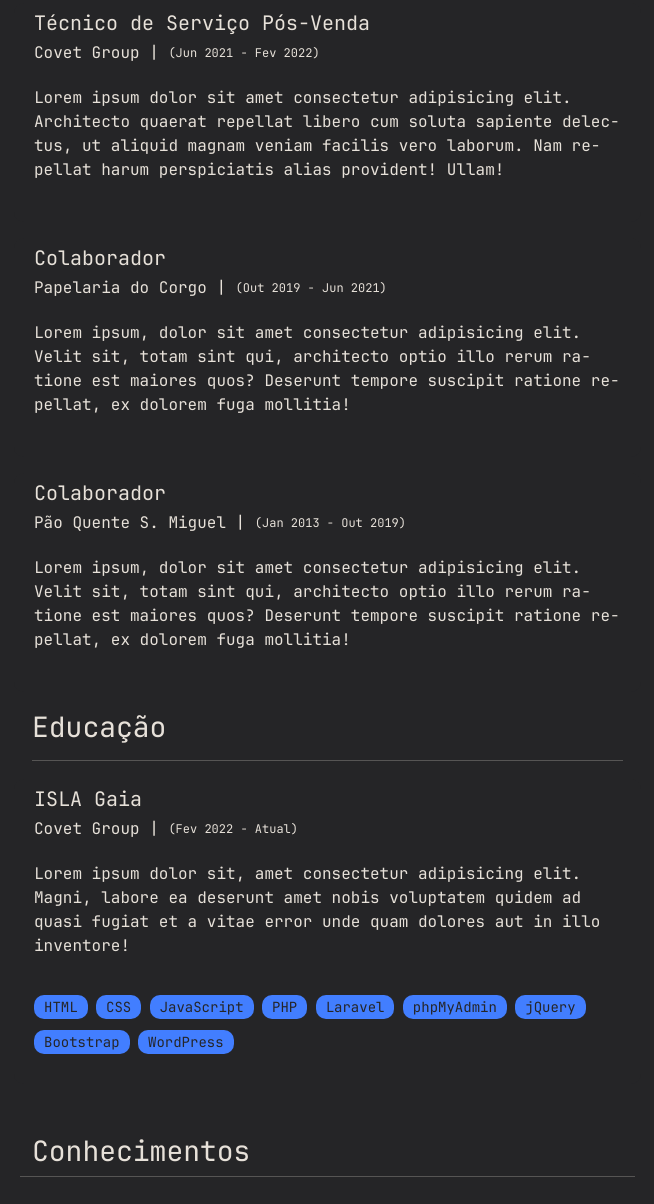
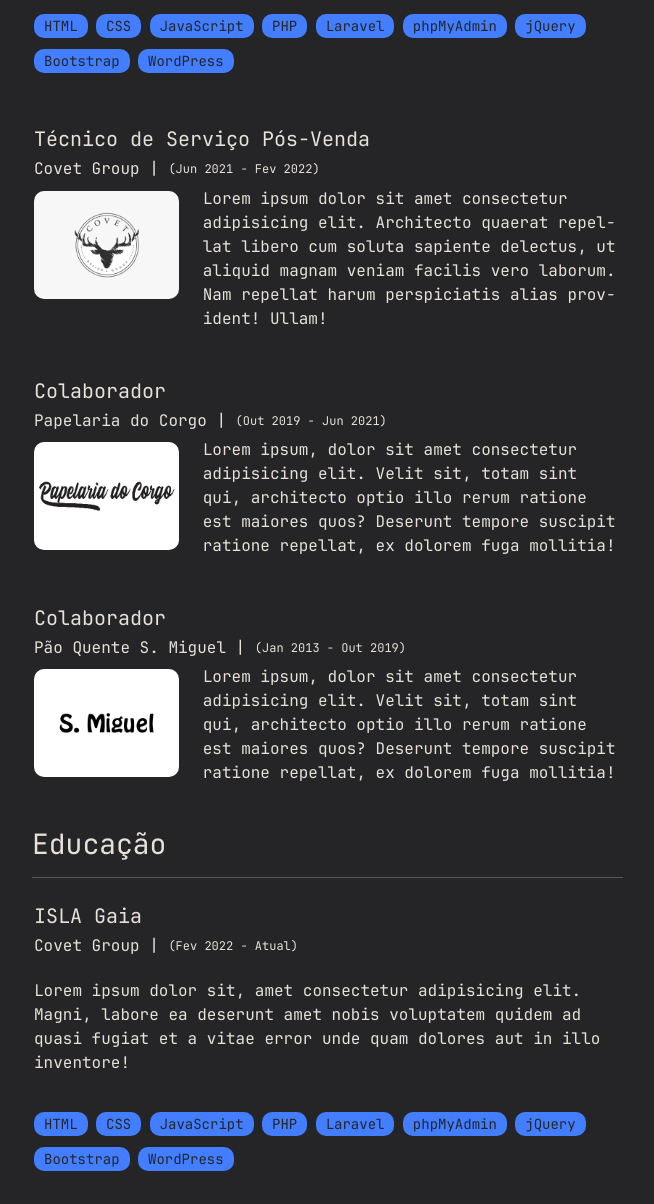
Before and after one commit to schiban/portfolio, a plain HTML site: page index.html in a window 1280 px wide. Shown: the part 833-2037 px from the top of the page, without its empty margins (545-1199 px from the left). Drawn offline with nearby package versions, Linux system fonts and the light colour scheme; a script that the page names is missing.

Commit message:
Added work images and hover effects

```diff
--- a/assets/css/index.css
+++ b/assets/css/index.css
@@ -281,3 +281,28 @@ ul {
 p {
     font-size: 14px;
 }
+
+/* effect-shine */
+.effect-shine {
+    border-radius: 10px;
+}
+
+.effect-shine:hover,
+.tags span:hover {
+    background: linear-gradient(-75deg, #134B70 0%, #508C9B 100%);
+    color: white;
+    -webkit-mask-image: linear-gradient(-75deg, rgba(0,0,0,.6) 30%, #000 50%, rgba(0,0,0,.6) 70%);
+    -webkit-mask-size: 200%;
+    animation: shine 2s infinite;
+    transition-duration: 500ms;
+}
+
+@-webkit-keyframes shine {
+    from {
+        -webkit-mask-position: 150%;
+    }
+
+    to {
+        -webkit-mask-position: -50%;
+    }
+}
--- a/index.html
+++ b/index.html
@@ -46,6 +46,7 @@
             </div>
         </div>
         <div class="row mx-auto">
+            <!-- Left -->
             <div class="col-12 col-lg-5 my-6">
                 <div class="header-content">
                     <div class="row px-2">
@@ -94,9 +95,10 @@
                     </div>
                 </div>
             </div>
-
+            <!-- Right -->
             <div class="col-12 col-lg-7 my-6">
                 <div class="container-fluid">
+                    <!--/ About /-->
                     <div class="row mt-0 mb-5 p-2" id="about">
                         <div class="col-12">
                             <div class="pt">
@@ -111,6 +113,7 @@
                             </div>
                         </div>
                     </div>
+                    <!--/ Experience /-->
                     <div class="row" id="experience">
                         <div class="col-12">
                             <h3>
@@ -120,8 +123,7 @@
                             <hr>
                         </div>
                     </div>
-
-                    <!--/ Web Developer - Covet Group /-->
+                    <!--/ Web Developer | Covet Group /-->
                     <div class="row description-block mt-0 mb-3 p-2">
                         <div class="col-12">
                             <h5>Web Developer</h5>
@@ -130,8 +132,22 @@
                                 <span class="en job-date">(Feb 2022 - Present)</span>
                             </h6>
                         </div>
+                        <div class="col-3 p-1 mx-2">
+                            <a href="https://essentialhome.eu/">
+                                <img src="assets/img/essential-home.png" alt="" class="effect-shine">
+                            </a>
+                        </div>
+                        <div class="col-3 p-1">
+                            <a href="https://deligtfull.eu/">
+                                <img src="assets/img/delightfull.png" alt="" class="effect-shine">
+                            </a>
+                        </div>
+                        <div class="col-3 p-1">
+                            <a href="https://midcenturyclub.com/">
+                                <img src="assets/img/mid-century-club-w.png" alt="" class="effect-shine">
+                            </a>
+                        </div>
                         <div class="col-12 my-3">
-                            <a href="https://essentialhome.eu/">
                             <ul class="pt">
                                 <li>Manutenção de 3 websites e respetivas bases de dados</li>
                                 <li>Otimização do desempenho</li>
@@ -147,6 +163,134 @@
                                 <li>Integrating forms with Salesforc</li>
                                 <li>Development of auto-response emails and newsletters</li>
                                 <li>Continuous updating and addition of new functionalities and interactive behaviors</li>
+                            </ul>
+                        </div>
+                        <div class="col-12">
+                            <p class="tags">
+                                <span>HTML</span>
+                                <span>CSS</span>
+                                <span>JavaScript</span>
+                                <span>PHP</span>
+                                <span>Laravel</span>
+                                <span>phpMyAdmin</span>
+                                <span>jQuery</span>
+                                <span>Bootstrap</span>
+                                <span>WordPress</span>
+                            </p>
+                        </div>
+                    </div>
+                    <!--/ Customer Service | Covet Group /-->
+                    <div class="row description-block mt-0 mb-3 p-2">
+                        <div class="col-12">
+                            <h5>
+                                <span class="pt">Técnico de Serviço Pós-Venda</span>
+                                <span class="en">Customer Service</span>
+                            </h5>
+                            <h6>Covet Group |
+                                <span class="pt job-date">(Jun 2021 - Fev 2022)</span>
+                                <span class="en job-date">(Jun 2021 - Feb 2022)</span>
+                            </h6>
+                        </div>
+                        <div class="col-3 p-1 mx-2">
+                            <a href="/">
+                                <img src="assets/img/covet-group.png" alt="" class="effect-shine">
+                            </a>
+                        </div>
+                        <div class="col">
+                            <a href="https://essentialhome.eu/">
+                                <ul class="pt">
+                                    <li>Lorem ipsum dolor sit amet consectetur adipisicing elit. Architecto quaerat repellat libero cum soluta sapiente delectus, ut aliquid magnam veniam facilis vero laborum. Nam repellat harum perspiciatis alias provident! Ullam!</li>
+                                </ul>
+                                <ul class="en">
+                                    <li>Lorem ipsum dolor sit amet consectetur adipisicing elit. Architecto quaerat repellat libero cum soluta sapiente delectus, ut aliquid magnam veniam facilis vero laborum. Nam repellat harum perspiciatis alias provident! Ullam!</li>
+                                </ul>
+                            </a>
+                        </div>
+                    </div>
+                    <!--/ Papelaria do Corgo /-->
+                    <div class="row description-block mt-0 mb-3 p-2">
+                        <div class="col-12">
+                            <h5>
+                                <span class="pt">Colaborador</span>
+                                <span class="en">Stationery Clerk</span>
+                            </h5>
+                            <h6>Papelaria do Corgo |
+                                <span class="pt job-date">(Out 2019 - Jun 2021)</span>
+                                <span class="en job-date">(Oct 2019 - Jun 2021)</span>
+                            </h6>
+                        </div>
+                        <div class="col-3 p-1 mx-2">
+                            <a href="">
+                                <img src="assets/img/papelaria-do-corgo.png" alt="" class="effect-shine">
+                            </a>
+                        </div>
+                        <div class="col">
+                            <a href="https://essentialhome.eu/">
+                                <ul class="pt">
+                                    <li>Lorem ipsum, dolor sit amet consectetur adipisicing elit. Velit sit, totam sint qui, architecto optio illo rerum ratione est maiores quos? Deserunt tempore suscipit ratione repellat, ex dolorem fuga mollitia!</li>
+                                </ul>
+                                <ul class="en">
+                                    <li>Lorem ipsum, dolor sit amet consectetur adipisicing elit. Velit sit, totam sint qui, architecto optio illo rerum ratione est maiores quos? Deserunt tempore suscipit ratione repellat, ex dolorem fuga mollitia!</li>
+                                </ul>
+                            </a>
+                        </div>
+                    </div>
+
+                    <!--/ Pão Quente S. Miguel /-->
+                    <div class="row description-block mt-0 mb-3 p-2">
+                        <div class="col-12">
+                            <h5>
+                                <span class="pt">Colaborador</span>
+                                <span class="en">Bakery Clerk</span>
+                            </h5>
+                            <h6>Pão Quente S. Miguel |
+                                <span class="pt job-date">(Jan 2013 - Out 2019)</span>
+                                <span class="en job-date">(Jan 2013 - Oct 2019)</span>
+                            </h6>
+                        </div>
+                        <div class="col-3 p-1 mx-2">
+                            <a href="/">
+                                <img src="assets/img/s-miguel.png" alt="" class="effect-shine">
+                            </a>
+                        </div>
+                        <div class="col">
+                            <a href="https://essentialhome.eu/">
+                                <ul class="pt">
+                                    <li>Lorem ipsum, dolor sit amet consectetur adipisicing elit. Velit sit, totam sint qui, architecto optio illo rerum ratione est maiores quos? Deserunt tempore suscipit ratione repellat, ex dolorem fuga mollitia!</li>
+                                </ul>
+                                <ul class="en">
+                                    <li>Lorem ipsum, dolor sit amet consectetur adipisicing elit. Velit sit, totam sint qui, architecto optio illo rerum ratione est maiores quos? Deserunt tempore suscipit ratione repellat, ex dolorem fuga mollitia!</li>
+                                </ul>
+                            </a>
+                        </div>
+                    </div>
+                    <!--/ Education /-->
+                    <div class="row" id="education">
+                        <div class="col-12">
+                            <h3>
+                                <span class="pt">Educação</span>
+                                <span class="en">Education</span>
+                            </h3>
+                            <hr>
+                        </div>
+                    </div>
+
+                    <!--/ ISLA Gaia /-->
+                    <div class="row description-block mt-0 mb-5 p-2">
+                        <div class="col-12">
+                            <h5>ISLA Gaia</h5>
+                            <h6>Covet Group |
+                                <span class="pt job-date">(Fev 2022 - Atual)</span>
+                                <span class="en job-date">(Feb 2022 - Present)</span>
+                            </h6>
+                        </div>
+                        <div class="col-12 my-3">
+                            <a href="https://essentialhome.eu/">
+                                <ul class="pt">
+                                    <li>Lorem ipsum dolor sit, amet consectetur adipisicing elit. Magni, labore ea deserunt amet nobis voluptatem quidem ad quasi fugiat et a vitae error unde quam dolores aut in illo inventore!</li>
+                                </ul>
+                                <ul class="en">
+                                    <li>Lorem ipsum dolor sit, amet consectetur adipisicing elit. Magni, labore ea deserunt amet nobis voluptatem quidem ad quasi fugiat et a vitae error unde quam dolores aut in illo inventore!</li>
                                 </ul>
                             </a>
                         </div>
@@ -165,92 +309,10 @@
                         </div>
                     </div>
 
-                    <!--/ Customer Service | Covet Group /-->
-                    <div class="row description-block mt-0 mb-3 p-2">
-                        <div class="col-12">
-                            <h5>
-                                <span class="pt">Técnico de Serviço Pós-Venda</span>
-                                <span class="en">Customer Service</span>
-                            </h5>
-                            <h6>Covet Group |
-                                <span class="pt job-date">(Jun 2021 - Fev 2022)</span>
-                                <span class="en job-date">(Jun 2021 - Feb 2022)</span>
-                            </h6>
-                        </div>
-                        <div class="col-12 my-3">
-                            <a href="https://essentialhome.eu/">
-                                <ul class="pt">
-                                    <li>Lorem ipsum dolor sit amet consectetur adipisicing elit. Architecto quaerat repellat libero cum soluta sapiente delectus, ut aliquid magnam veniam facilis vero laborum. Nam repellat harum perspiciatis alias provident! Ullam!</li>
-                                </ul>
-                                <ul class="en">
-                                    <li>Lorem ipsum dolor sit amet consectetur adipisicing elit. Architecto quaerat repellat libero cum soluta sapiente delectus, ut aliquid magnam veniam facilis vero laborum. Nam repellat harum perspiciatis alias provident! Ullam!</li>
-                                </ul>
-                            </a>
-                        </div>
-                    </div>
-
-                    <!--/ Colaborador | Papelaria do Corgo /-->
-                    <div class="row description-block mt-0 mb-3 p-2">
-                        <div class="col-12">
-                            <h5>
-                                <span class="pt">Colaborador</span>
-                                <span class="en">Stationery Clerk</span>
-                            </h5>
-                            <h6>Papelaria do Corgo |
-                                <span class="pt job-date">(Out 2019 - Jun 2021)</span>
-                                <span class="en job-date">(Oct 2019 - Jun 2021)</span>
-                            </h6>
-                        </div>
-                        <div class="col-12 my-3">
-                            <a href="https://essentialhome.eu/">
-                                <ul class="pt">
-                                    <li>Lorem ipsum, dolor sit amet consectetur adipisicing elit. Velit sit, totam sint qui, architecto optio illo rerum ratione est maiores quos? Deserunt tempore suscipit ratione repellat, ex dolorem fuga mollitia!</li>
-                                </ul>
-                                <ul class="en">
-                                    <li>Lorem ipsum, dolor sit amet consectetur adipisicing elit. Velit sit, totam sint qui, architecto optio illo rerum ratione est maiores quos? Deserunt tempore suscipit ratione repellat, ex dolorem fuga mollitia!</li>
-                                </ul>
-                            </a>
-                        </div>
-                    </div>
-
-                    <!--/ Colaborador | Pão Quente S. Miguel /-->
-                    <div class="row description-block mt-0 mb-3 p-2">
-                        <div class="col-12">
-                            <h5>
-                                <span class="pt">Colaborador</span>
-                                <span class="en">Bakery Clerk</span>
-                            </h5>
-                            <h6>Pão Quente S. Miguel |
-                                <span class="pt job-date">(Jan 2013 - Out 2019)</span>
-                                <span class="en job-date">(Jan 2013 - Oct 2019)</span>
-                            </h6>
-                        </div>
-                        <div class="col-12 my-3">
-                            <a href="https://essentialhome.eu/">
-                                <ul class="pt">
-                                    <li>Lorem ipsum, dolor sit amet consectetur adipisicing elit. Velit sit, totam sint qui, architecto optio illo rerum ratione est maiores quos? Deserunt tempore suscipit ratione repellat, ex dolorem fuga mollitia!</li>
-                                </ul>
-                                <ul class="en">
-                                    <li>Lorem ipsum, dolor sit amet consectetur adipisicing elit. Velit sit, totam sint qui, architecto optio illo rerum ratione est maiores quos? Deserunt tempore suscipit ratione repellat, ex dolorem fuga mollitia!</li>
-                                </ul>
-                            </a>
-                        </div>
-                    </div>
-
-                    <div class="row" id="education">
-                        <div class="col-12">
-                            <h3>
-                                <span class="pt">Educação</span>
-                                <span class="en">Education</span>
-                            </h3>
-                            <hr>
-                        </div>
-                    </div>
-
-                    <!--/ Web Developer - Covet Group /-->
+                    <!--/ Colégio de Gaia /-->
                     <div class="row description-block mt-0 mb-5 p-2">
                         <div class="col-12">
-                            <h5>ISLA Gaia</h5>
+                            <h5>Colégio de Gaia</h5>
                             <h6>Covet Group |
                                 <span class="pt job-date">(Fev 2022 - Atual)</span>
                                 <span class="en job-date">(Feb 2022 - Present)</span>
```
Also changed, not shown: assets/img/covet-group.png (added), assets/img/delightfull.png (added), assets/img/dl.png (added), assets/img/eh.png (added), assets/img/essential-home.png (added), assets/img/mcc.png (added), assets/img/mid-century-club-w.png (added), assets/img/mid-century-club.png (added), assets/img/papelaria-do-corgo.png (added), assets/img/pdc.png (added), assets/img/psm-w.png (added), assets/img/psm.png (added), assets/img/s-miguel.png (added). Lines whose indentation alone changed are shown as unchanged.
